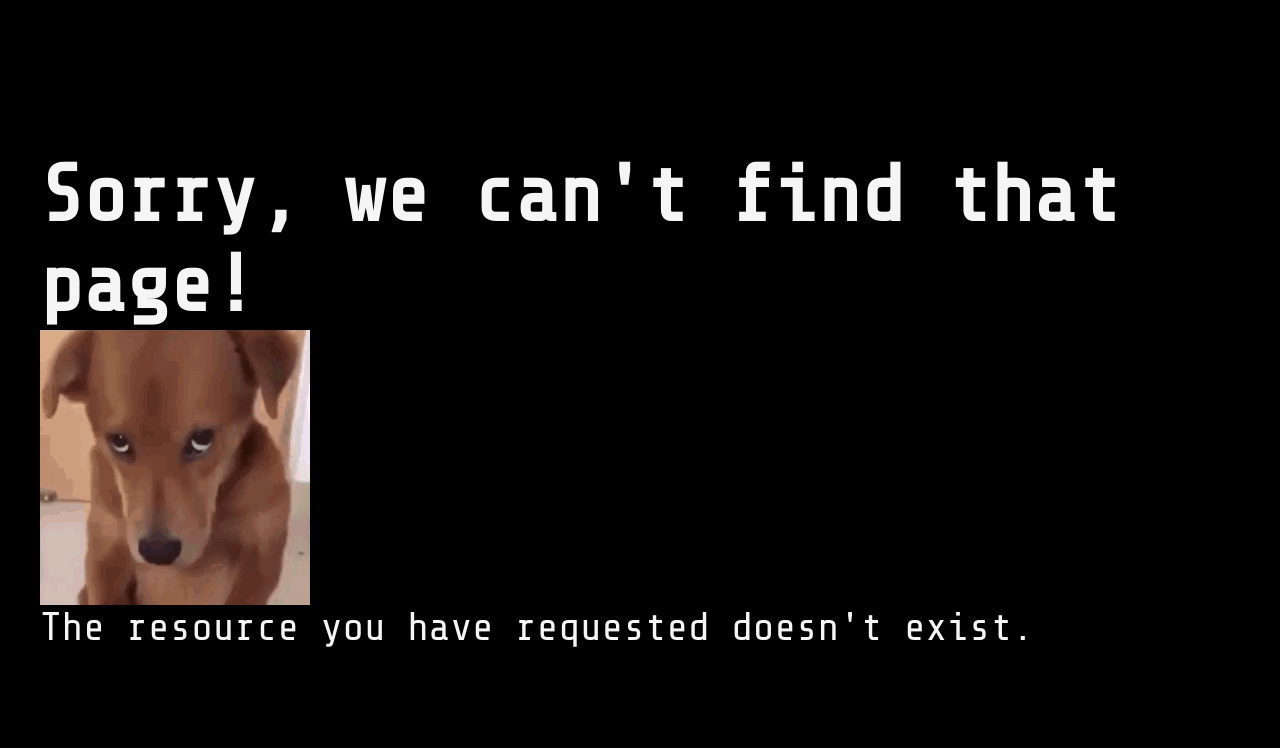
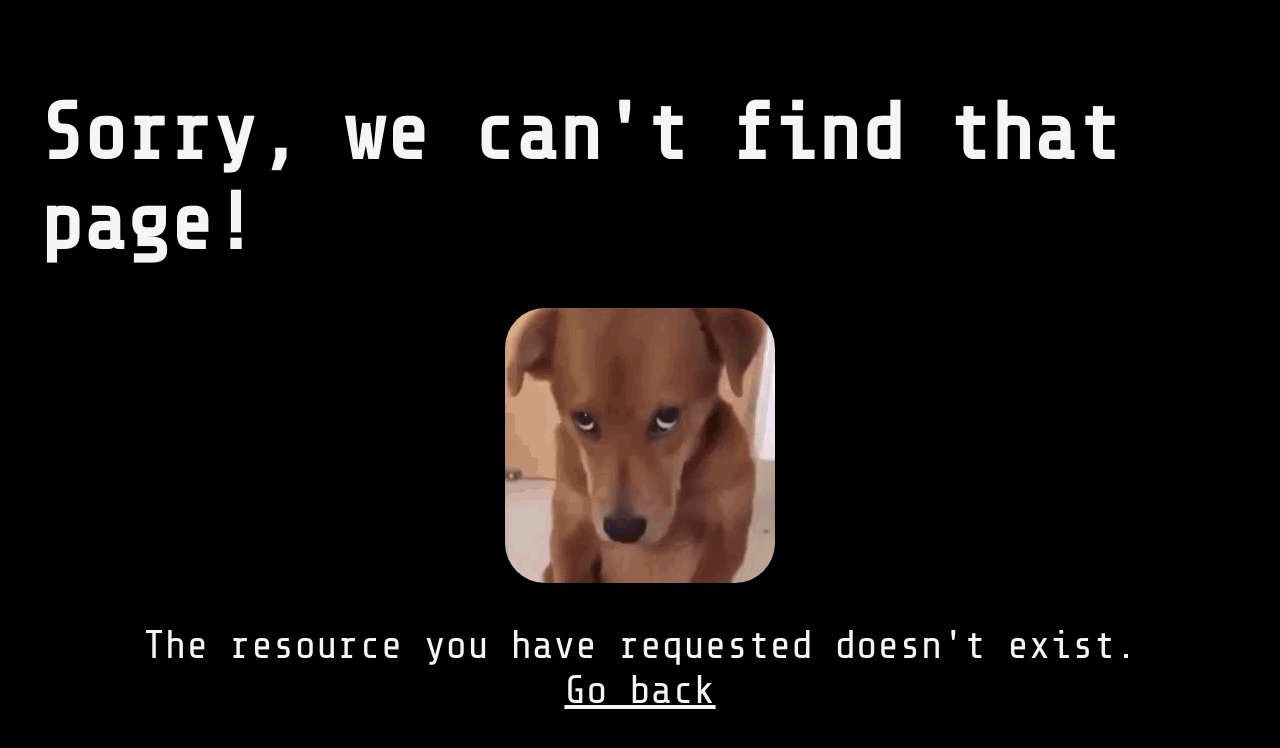
Before and after one commit to friendly-misanthrope/techNotes_backend, a website: page public/views/404.html in a window 1280 px wide. Drawn offline with nearby package versions, Linux system fonts and the light colour scheme.

Commit message:
Styled 404 page and added back link

```diff
--- a/public/css/style.css
+++ b/public/css/style.css
@@ -11,6 +11,20 @@ html {
     font-size: 2.5rem;
 }
 
+img {
+  margin: 1rem auto;
+  border-radius: 1rem;
+}
+
+p {
+  margin: 0 auto;
+}
+
+a {
+  color: whitesmoke;
+  margin: 0 auto;
+}
+
 body {
     min-height: 100vh;
     background-color: #000;
--- a/public/views/404.html
+++ b/public/views/404.html
@@ -10,5 +10,6 @@
   <h1>Sorry, we can't find that page!</h1>
   <img src="../img/dog-sorry.gif" alt="Animated GIF of an apologetic looking puppy">
   <p>The resource you have requested doesn't exist.</p>
+  <a href="javascript:history.back()">Go back</a>
 </body>
 </html>
```
Also changed, not shown: server.js (+9 -0 lines).
